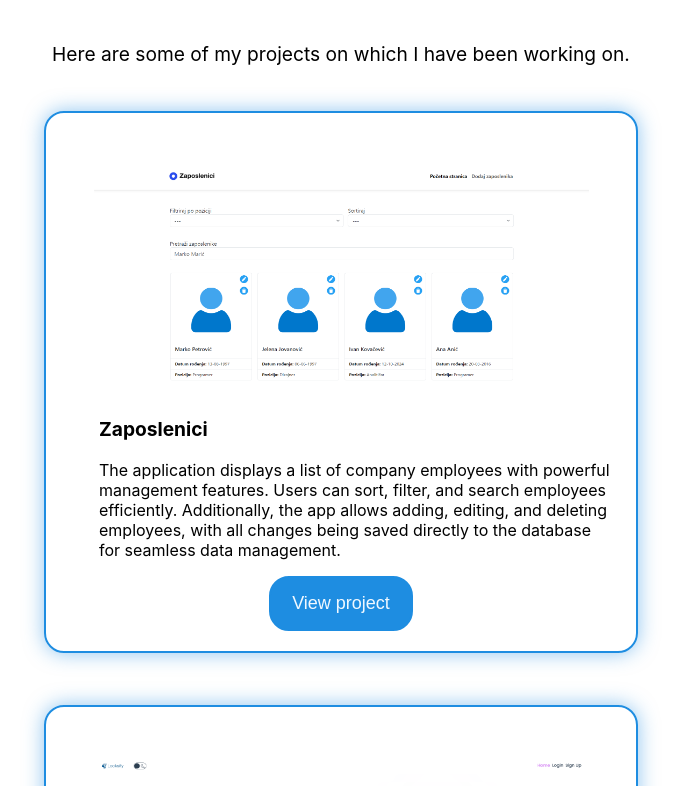
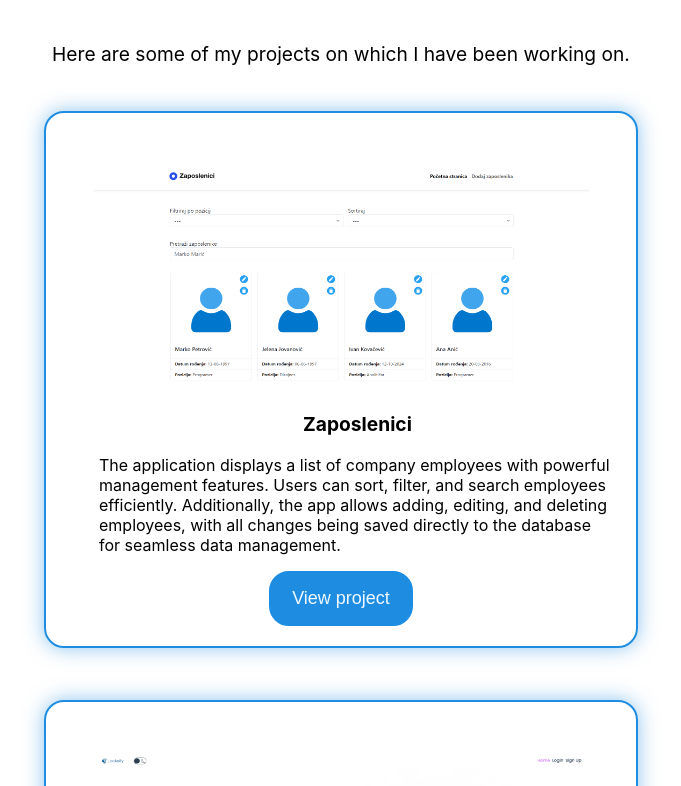
Before and after one commit to Adrijana1308/portfolio, a React (Create React App) app: page / in a window 1280 px wide. Shown: the part 2954-3740 px from the top of the page, without its empty margins (299-980 px from the left). Built offline with nearby package versions, Linux system fonts and the light colour scheme.

Commit message:
Update Projects.css

```diff
--- a/src/components/Projects/Projects.css
+++ b/src/components/Projects/Projects.css
@@ -28,6 +28,8 @@
   border: 2px solid #1e8de1;
   justify-content: center;
   box-shadow: 0px 0px 20px #1e8ce180;
+  display: flex;
+  flex-direction: column;
 }
 
 .pro-section:hover {
@@ -57,6 +59,7 @@
   padding-left: 6%;
   font-size: smaller;
   margin-top: auto;
+  flex-grow: 1;
 }
 
 .code-button {
@@ -68,6 +71,7 @@
   font-size: 18px;
   border-radius: 20px;
   transition: box-shadow 0.3s ease;
+  margin-top: auto;
 }
 
 .code-button:hover {
```
